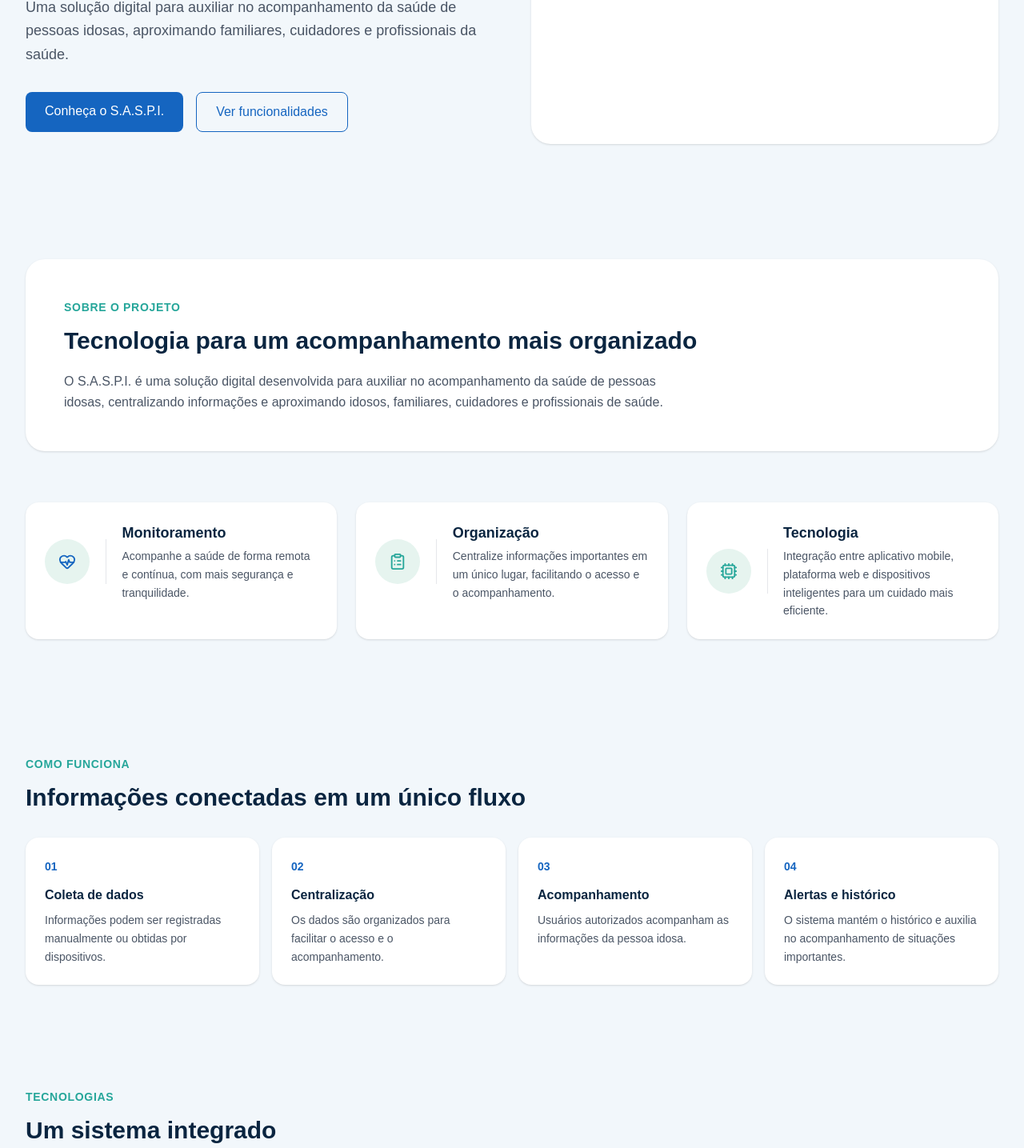
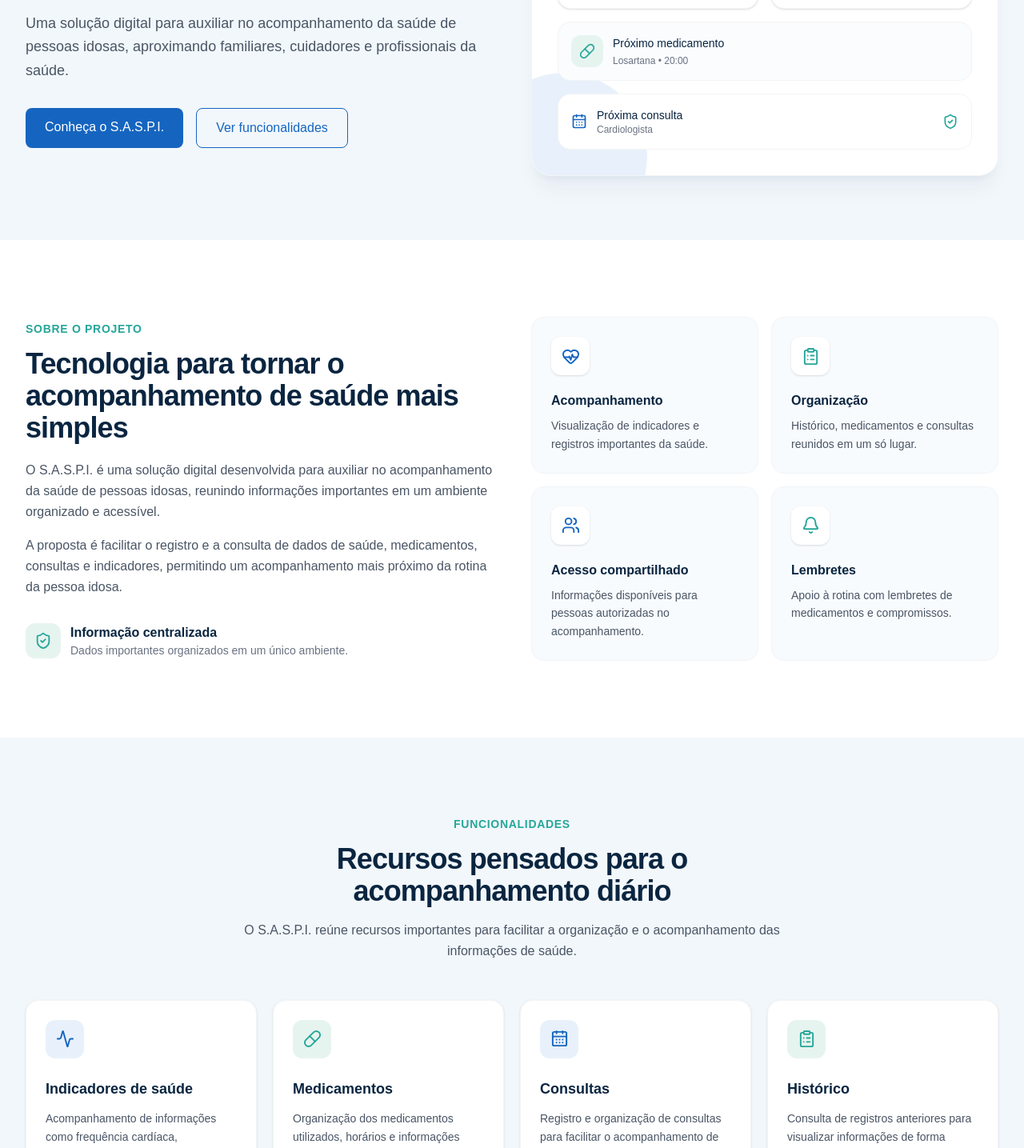
Before and after one commit to MiguelHelen/S.A.S.P.I-Sistema-de-Acompanhamento-de-Saude-para-Pessoas-Idosas-, a Next.js app: page / in a window 1280 px wide. Shown: the part 381-1816 px from the top of the page at 80% size. Built offline with nearby package versions, Linux system fonts and the light colour scheme.

Commit message:
style: aprimora visual da pagina inicial

```diff
--- a/src/app/page.tsx
+++ b/src/app/page.tsx
@@ -2,11 +2,16 @@ import Navbar from "@/components/Navbar";
 import {
   HeartPulse,
   ClipboardList,
-  Cpu,
   Monitor,
   Smartphone,
   Database,
   Watch,
+  Activity,
+  Bell,
+  CalendarDays,
+  Pill,
+  ShieldCheck,
+  Users,
 } from "lucide-react";
 
 export default function Home() {
@@ -53,99 +58,262 @@ export default function Home() {
             </div>
           </div>
 
-          {/* Espaço reservado para a ilustração */}
-          <div className="flex min-h-65 items-center justify-center rounded-3xl bg-white shadow-sm md:min-h-100">
-            <span className="text-gray-400">Ilustração do S.A.S.P.I.</span>
+          <div className="relative min-h-80 overflow-hidden rounded-3xl border border-gray-100 bg-white p-6 shadow-xl shadow-blue-950/5 md:min-h-105 md:p-8">
+            <div className="absolute -right-16 -top-16 h-48 w-48 rounded-full bg-[#E6F4EF]"></div>
+            <div className="absolute -bottom-20 -left-16 h-52 w-52 rounded-full bg-[#E8F1FB]"></div>
+
+            <div className="relative">
+              <div className="flex items-center justify-between">
+                <div>
+                  <span className="text-xs font-semibold uppercase tracking-wider text-[#26A69A]">
+                    Acompanhamento
+                  </span>
+
+                  <p className="mt-1 font-semibold text-[#0A2540]">
+                    Resumo de saúde
+                  </p>
+                </div>
+
+                <div className="flex h-11 w-11 items-center justify-center rounded-xl bg-[#E6F4EF] text-[#1565C0]">
+                  <HeartPulse size={22} />
                 </div>
               </div>
-      </section>
-      <section
-        id="sobre"
-        className="mx-auto max-w-7xl px-4 py-12 md:px-8 md:py-16"
-      >
-        <div className="rounded-3xl bg-white p-8 shadow-sm md:p-12">
-          <span className="text-sm font-semibold uppercase tracking-wider text-[#26A69A]">
-            Sobre o projeto
-          </span>
 
-          <h2 className="mt-3 text-3xl font-bold text-[#0A2540]">
-            Tecnologia para um acompanhamento mais organizado
-          </h2>
+              <div className="mt-8 grid grid-cols-2 gap-4">
+                <div className="rounded-2xl border border-gray-100 bg-white p-4 shadow-sm">
+                  <Activity size={20} className="text-[#26A69A]" />
 
-          <p className="mt-5 max-w-3xl leading-relaxed text-gray-600">
-            O S.A.S.P.I. é uma solução digital desenvolvida para auxiliar no
-            acompanhamento da saúde de pessoas idosas, centralizando informações
-            e aproximando idosos, familiares, cuidadores e profissionais de
-            saúde.
+                  <p className="mt-3 text-xs text-gray-500">Oxigenação</p>
+
+                  <p className="mt-1 text-xl font-bold text-[#0A2540]">97%</p>
+                </div>
+
+                <div className="rounded-2xl border border-gray-100 bg-white p-4 shadow-sm">
+                  <HeartPulse size={20} className="text-[#1565C0]" />
+
+                  <p className="mt-3 text-xs text-gray-500">Frequência</p>
+
+                  <p className="mt-1 text-xl font-bold text-[#0A2540]">
+                    72 bpm
                   </p>
                 </div>
-      </section>
-      <section
-        id="funcionalidades"
-        className="mx-auto max-w-7xl px-4 pb-12 md:px-8 md:pb-20"
-      >
-        <div className="grid gap-6 md:grid-cols-3">
-          <div className="min-h-37.5 rounded-2xl bg-white p-6 shadow-sm transition duration-300 hover:-translate-y-1 hover:shadow-md">
-            <div className="flex items-start gap-4 sm:items-center sm:gap-5">
-              <div className="flex h-12 w-12 shrink-0 items-center justify-center rounded-full bg-[#E6F4EF] text-[#1565C0] sm:h-14 sm:w-14">
-                <HeartPulse size={22} strokeWidth={2} />
               </div>
 
-              <div className="h-14 w-px bg-gray-200"></div>
+              <div className="mt-4 rounded-2xl border border-gray-100 bg-[#FAFCFE] p-4">
+                <div className="flex items-center gap-3">
+                  <div className="flex h-10 w-10 items-center justify-center rounded-xl bg-[#E6F4EF] text-[#26A69A]">
+                    <Pill size={20} />
+                  </div>
 
-              <div>
-                <h3 className="text-base font-semibold text-[#0A2540] sm:text-lg">
-                  Monitoramento
-                </h3>
+                  <div className="flex-1">
+                    <p className="text-sm font-medium text-[#0A2540]">
+                      Próximo medicamento
+                    </p>
 
-                <p className="mt-1 text-sm leading-relaxed text-gray-600">
-                  Acompanhe a saúde de forma remota e contínua, com mais
-                  segurança e tranquilidade.
+                    <p className="mt-1 text-xs text-gray-500">
+                      Losartana • 20:00
                     </p>
                   </div>
                 </div>
               </div>
 
-          <div className="min-h-37.5 rounded-2xl bg-white p-6 shadow-sm transition duration-300 hover:-translate-y-1 hover:shadow-md">
-            <div className="flex items-start gap-4 sm:items-center sm:gap-5">
-              <div className="flex h-12 w-12 sm:h-14 sm:w-14 shrink-0 items-center justify-center rounded-full bg-[#E6F4EF] text-[#26A69A]">
-                <ClipboardList size={22} strokeWidth={2} />
+              <div className="mt-4 flex items-center justify-between rounded-2xl border border-gray-100 bg-white p-4">
+                <div className="flex items-center gap-3">
+                  <CalendarDays size={20} className="text-[#1565C0]" />
+
+                  <div>
+                    <p className="text-sm font-medium text-[#0A2540]">
+                      Próxima consulta
+                    </p>
+
+                    <p className="text-xs text-gray-500">Cardiologista</p>
+                  </div>
                 </div>
 
-              <div className="h-14 w-px bg-gray-200"></div>
+                <ShieldCheck size={20} className="text-[#26A69A]" />
+              </div>
+            </div>
+          </div>
+        </div>
+      </section>
+      <section id="sobre" className="bg-white py-20 md:py-24">
+        <div className="mx-auto max-w-7xl px-4 md:px-8">
+          <div className="grid items-center gap-12 lg:grid-cols-2">
+            <div>
+              <span className="text-sm font-semibold uppercase tracking-wider text-[#26A69A]">
+                Sobre o projeto
+              </span>
+
+              <h2 className="mt-3 text-3xl font-bold tracking-tight text-[#0A2540] md:text-4xl">
+                Tecnologia para tornar o acompanhamento de saúde mais simples
+              </h2>
+
+              <p className="mt-5 leading-relaxed text-gray-600">
+                O S.A.S.P.I. é uma solução digital desenvolvida para auxiliar no
+                acompanhamento da saúde de pessoas idosas, reunindo informações
+                importantes em um ambiente organizado e acessível.
+              </p>
+
+              <p className="mt-4 leading-relaxed text-gray-600">
+                A proposta é facilitar o registro e a consulta de dados de
+                saúde, medicamentos, consultas e indicadores, permitindo um
+                acompanhamento mais próximo da rotina da pessoa idosa.
+              </p>
+
+              <div className="mt-8 flex items-center gap-3">
+                <div className="flex h-11 w-11 items-center justify-center rounded-xl bg-[#E6F4EF] text-[#26A69A]">
+                  <ShieldCheck size={22} />
+                </div>
 
                 <div>
-                <h3 className="text-base font-semibold text-[#0A2540] sm:text-lg">
-                  Organização
-                </h3>
+                  <p className="font-semibold text-[#0A2540]">
+                    Informação centralizada
+                  </p>
 
-                <p className="mt-1 text-sm leading-relaxed text-gray-600">
-                  Centralize informações importantes em um único lugar,
-                  facilitando o acesso e o acompanhamento.
+                  <p className="text-sm text-gray-500">
+                    Dados importantes organizados em um único ambiente.
                   </p>
                 </div>
               </div>
             </div>
 
-          <div className="min-h-37.5 rounded-2xl bg-white p-6 shadow-sm transition duration-300 hover:-translate-y-1 hover:shadow-md">
-            <div className="flex items-start gap-4 sm:items-center sm:gap-5">
-              <div className="flex h-12 w-12 sm:h-14 sm:w-14 shrink-0 items-center justify-center rounded-full bg-[#E6F4EF] text-[#26A69A]">
-                <Cpu size={22} strokeWidth={2} />
+            <div className="grid gap-4 sm:grid-cols-2">
+              <div className="rounded-2xl border border-gray-100 bg-[#F8FBFE] p-6 transition hover:-translate-y-1 hover:shadow-lg hover:shadow-blue-950/5">
+                <div className="flex h-12 w-12 items-center justify-center rounded-xl bg-white text-[#1565C0] shadow-sm">
+                  <HeartPulse size={23} />
                 </div>
 
-              <div className="h-14 w-px bg-gray-200"></div>
-
-              <div>
-                <h3 className="text-base font-semibold text-[#0A2540] sm:text-lg">
-                  Tecnologia
+                <h3 className="mt-5 font-semibold text-[#0A2540]">
+                  Acompanhamento
                 </h3>
 
-                <p className="mt-1 text-sm leading-relaxed text-gray-600">
-                  Integração entre aplicativo mobile, plataforma web e
-                  dispositivos inteligentes para um cuidado mais eficiente.
+                <p className="mt-2 text-sm leading-relaxed text-gray-600">
+                  Visualização de indicadores e registros importantes da saúde.
+                </p>
+              </div>
+
+              <div className="rounded-2xl border border-gray-100 bg-[#F8FBFE] p-6 transition hover:-translate-y-1 hover:shadow-lg hover:shadow-blue-950/5">
+                <div className="flex h-12 w-12 items-center justify-center rounded-xl bg-white text-[#26A69A] shadow-sm">
+                  <ClipboardList size={23} />
+                </div>
+
+                <h3 className="mt-5 font-semibold text-[#0A2540]">
+                  Organização
+                </h3>
+
+                <p className="mt-2 text-sm leading-relaxed text-gray-600">
+                  Histórico, medicamentos e consultas reunidos em um só lugar.
+                </p>
+              </div>
+
+              <div className="rounded-2xl border border-gray-100 bg-[#F8FBFE] p-6 transition hover:-translate-y-1 hover:shadow-lg hover:shadow-blue-950/5">
+                <div className="flex h-12 w-12 items-center justify-center rounded-xl bg-white text-[#1565C0] shadow-sm">
+                  <Users size={23} />
+                </div>
+
+                <h3 className="mt-5 font-semibold text-[#0A2540]">
+                  Acesso compartilhado
+                </h3>
+
+                <p className="mt-2 text-sm leading-relaxed text-gray-600">
+                  Informações disponíveis para pessoas autorizadas no
+                  acompanhamento.
+                </p>
+              </div>
+
+              <div className="rounded-2xl border border-gray-100 bg-[#F8FBFE] p-6 transition hover:-translate-y-1 hover:shadow-lg hover:shadow-blue-950/5">
+                <div className="flex h-12 w-12 items-center justify-center rounded-xl bg-white text-[#26A69A] shadow-sm">
+                  <Bell size={23} />
+                </div>
+
+                <h3 className="mt-5 font-semibold text-[#0A2540]">Lembretes</h3>
+
+                <p className="mt-2 text-sm leading-relaxed text-gray-600">
+                  Apoio à rotina com lembretes de medicamentos e compromissos.
                 </p>
               </div>
             </div>
+          </div>
+        </div>
+      </section>
+
+      <section id="funcionalidades" className="bg-[#F2F7FB] py-20 md:py-24">
+        <div className="mx-auto max-w-7xl px-4 md:px-8">
+          <div className="mx-auto max-w-2xl text-center">
+            <span className="text-sm font-semibold uppercase tracking-wider text-[#26A69A]">
+              Funcionalidades
+            </span>
+
+            <h2 className="mt-3 text-3xl font-bold tracking-tight text-[#0A2540] md:text-4xl">
+              Recursos pensados para o acompanhamento diário
+            </h2>
+
+            <p className="mt-4 leading-relaxed text-gray-600">
+              O S.A.S.P.I. reúne recursos importantes para facilitar a
+              organização e o acompanhamento das informações de saúde.
+            </p>
+          </div>
+
+          <div className="mt-12 grid gap-5 md:grid-cols-2 lg:grid-cols-4">
+            <article className="group rounded-2xl border border-gray-100 bg-white p-6 shadow-sm transition hover:-translate-y-1 hover:shadow-xl hover:shadow-blue-950/5">
+              <div className="flex h-12 w-12 items-center justify-center rounded-xl bg-[#E8F1FB] text-[#1565C0] transition group-hover:bg-[#1565C0] group-hover:text-white">
+                <Activity size={23} />
+              </div>
+
+              <h3 className="mt-6 text-lg font-semibold text-[#0A2540]">
+                Indicadores de saúde
+              </h3>
+
+              <p className="mt-3 text-sm leading-relaxed text-gray-600">
+                Acompanhamento de informações como frequência cardíaca,
+                oxigenação e outros registros de saúde.
+              </p>
+            </article>
+
+            <article className="group rounded-2xl border border-gray-100 bg-white p-6 shadow-sm transition hover:-translate-y-1 hover:shadow-xl hover:shadow-blue-950/5">
+              <div className="flex h-12 w-12 items-center justify-center rounded-xl bg-[#E6F4EF] text-[#26A69A] transition group-hover:bg-[#26A69A] group-hover:text-white">
+                <Pill size={23} />
+              </div>
+
+              <h3 className="mt-6 text-lg font-semibold text-[#0A2540]">
+                Medicamentos
+              </h3>
+
+              <p className="mt-3 text-sm leading-relaxed text-gray-600">
+                Organização dos medicamentos utilizados, horários e informações
+                importantes para a rotina.
+              </p>
+            </article>
+
+            <article className="group rounded-2xl border border-gray-100 bg-white p-6 shadow-sm transition hover:-translate-y-1 hover:shadow-xl hover:shadow-blue-950/5">
+              <div className="flex h-12 w-12 items-center justify-center rounded-xl bg-[#E8F1FB] text-[#1565C0] transition group-hover:bg-[#1565C0] group-hover:text-white">
+                <CalendarDays size={23} />
+              </div>
+
+              <h3 className="mt-6 text-lg font-semibold text-[#0A2540]">
+                Consultas
+              </h3>
+
+              <p className="mt-3 text-sm leading-relaxed text-gray-600">
+                Registro e organização de consultas para facilitar o
+                acompanhamento de compromissos de saúde.
+              </p>
+            </article>
+
+            <article className="group rounded-2xl border border-gray-100 bg-white p-6 shadow-sm transition hover:-translate-y-1 hover:shadow-xl hover:shadow-blue-950/5">
+              <div className="flex h-12 w-12 items-center justify-center rounded-xl bg-[#E6F4EF] text-[#26A69A] transition group-hover:bg-[#26A69A] group-hover:text-white">
+                <ClipboardList size={23} />
+              </div>
+
+              <h3 className="mt-6 text-lg font-semibold text-[#0A2540]">
+                Histórico
+              </h3>
+
+              <p className="mt-3 text-sm leading-relaxed text-gray-600">
+                Consulta de registros anteriores para visualizar informações de
+                forma organizada ao longo do tempo.
+              </p>
+            </article>
           </div>
         </div>
       </section>
```
Lines whose indentation alone changed are shown as unchanged.
